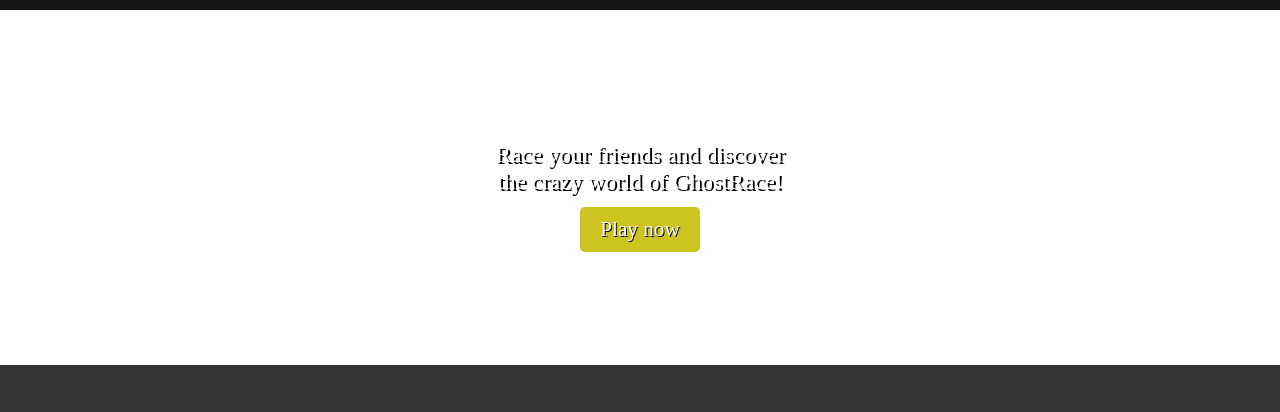
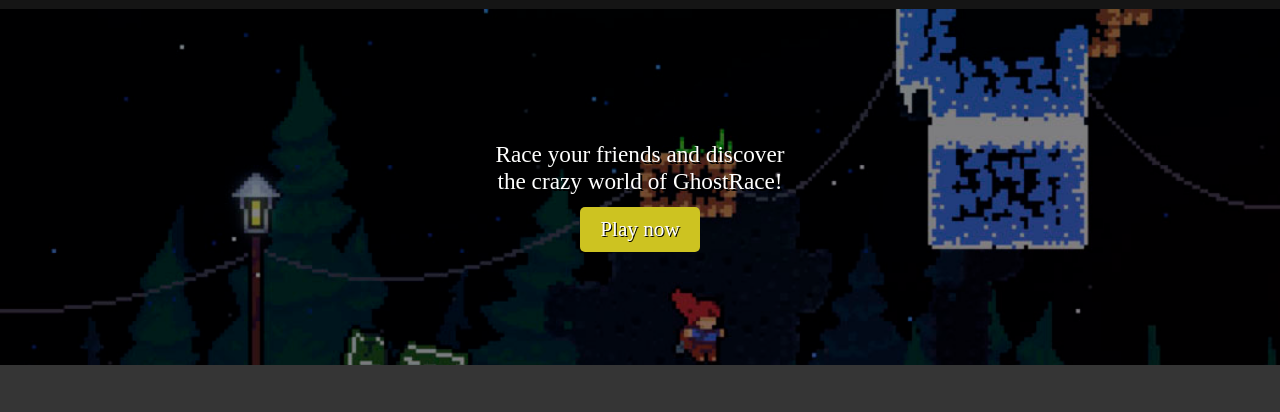
Before and after one commit to psikoi/pi_project, a plain HTML site: page index.html in a window 1280 px wide. Shown: the part 66-478 px from the top of the page. Drawn offline with Linux system fonts and the light colour scheme; the site is published under a folder, as on GitHub Pages, so addresses that start at the root find nothing.

Commit message:
Correção de path de ficheiro (css)

```diff
--- a/styles/index_style.css
+++ b/styles/index_style.css
@@ -73,7 +73,7 @@
     text-align: center;
 
     color: white;
-    background-image: url('/images/banner_background.jpg');
+    background-image: url('../images/banner_background.jpg');
     background-size: cover;
 }
 
```
Also changed, not shown: index.html (line endings or trailing spaces).
